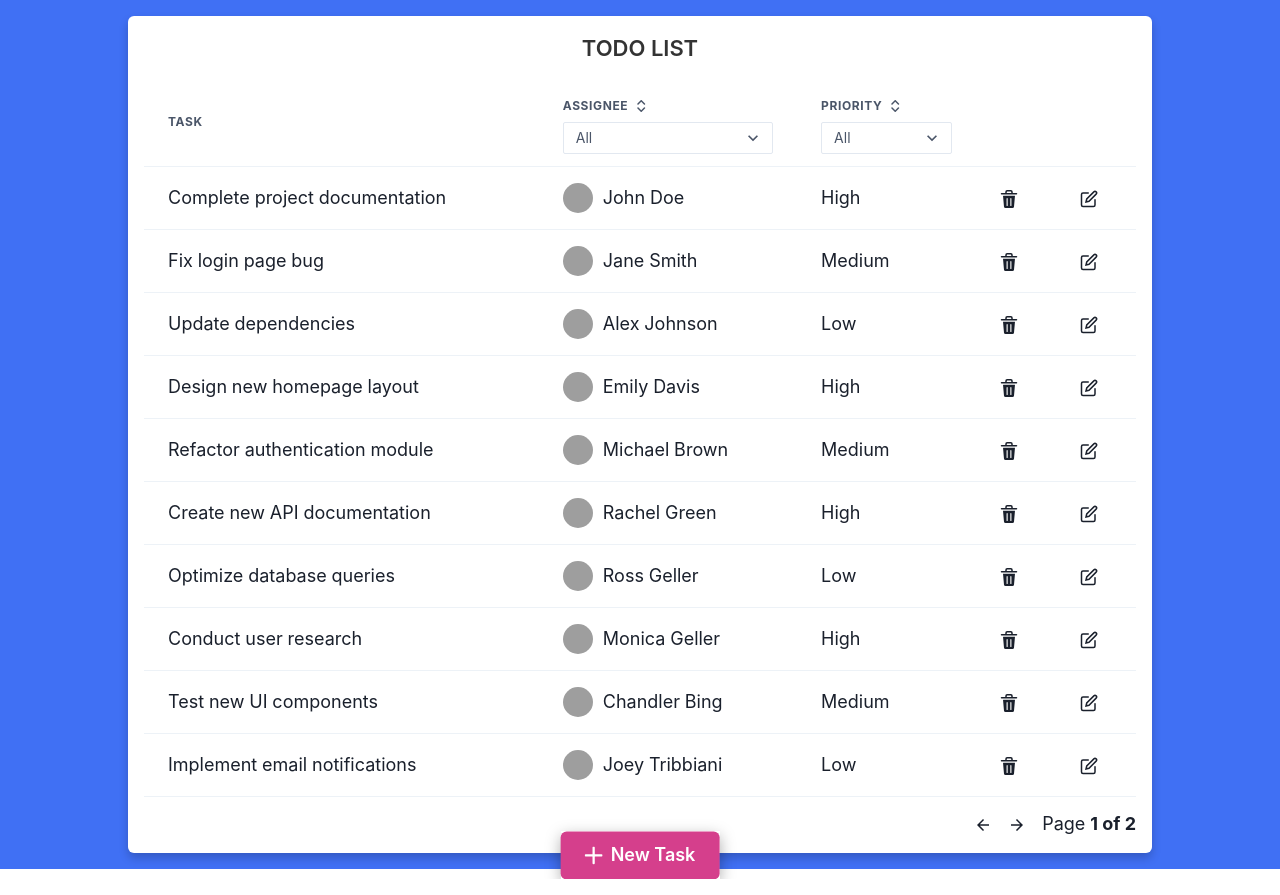
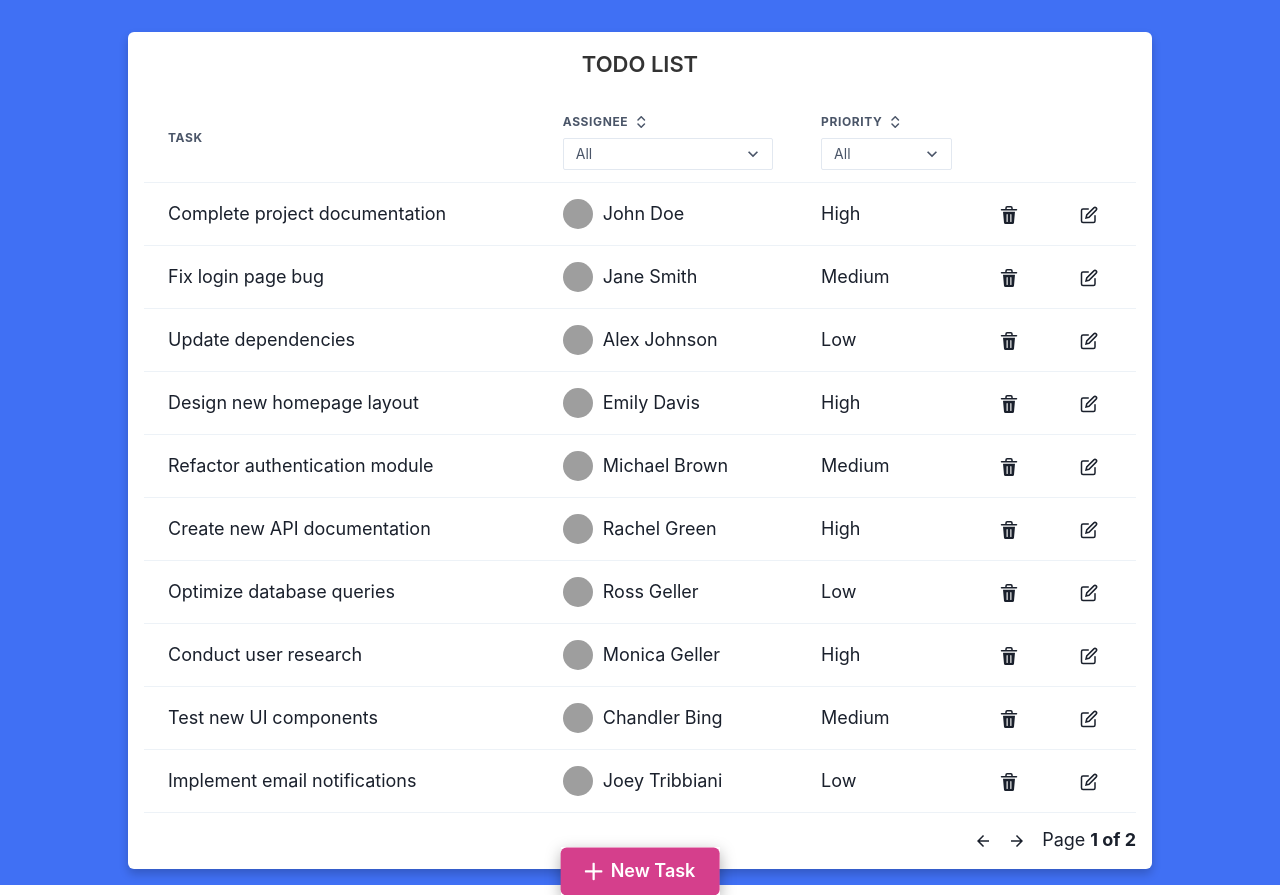
Before and after one commit to GigoDev/ToDoList, a React (Vite) app: page /todo in a window 1280 px wide. Built offline with nearby package versions, Linux system fonts and the light colour scheme; grey boxes are pictures that could not be loaded.

Commit message:
Fix empty table infinite loop bug

```diff
--- a/src/assets/styles/pages/_TodoIndex.scss
+++ b/src/assets/styles/pages/_TodoIndex.scss
@@ -4,6 +4,7 @@
     max-width: 1024px;
     padding: 1rem;
     margin: auto;
+    margin-block-start: 1rem;
 
     background-color: #fff;
     border-radius: 6px;
--- a/src/cmps/Filter.jsx
+++ b/src/cmps/Filter.jsx
@@ -6,7 +6,7 @@ export function Filter({ column, todos, displayedRowsLength }) {
 
 
     if (!filterVariant) return null
-    if (!displayedRowsLength) column.setFilterValue('')
+    if (!displayedRowsLength && columnFilterValue) column.setFilterValue('')
 
     function getUniqueValues(data, accessorKey) {
         const values = data.map(item => item[accessorKey]);
```
